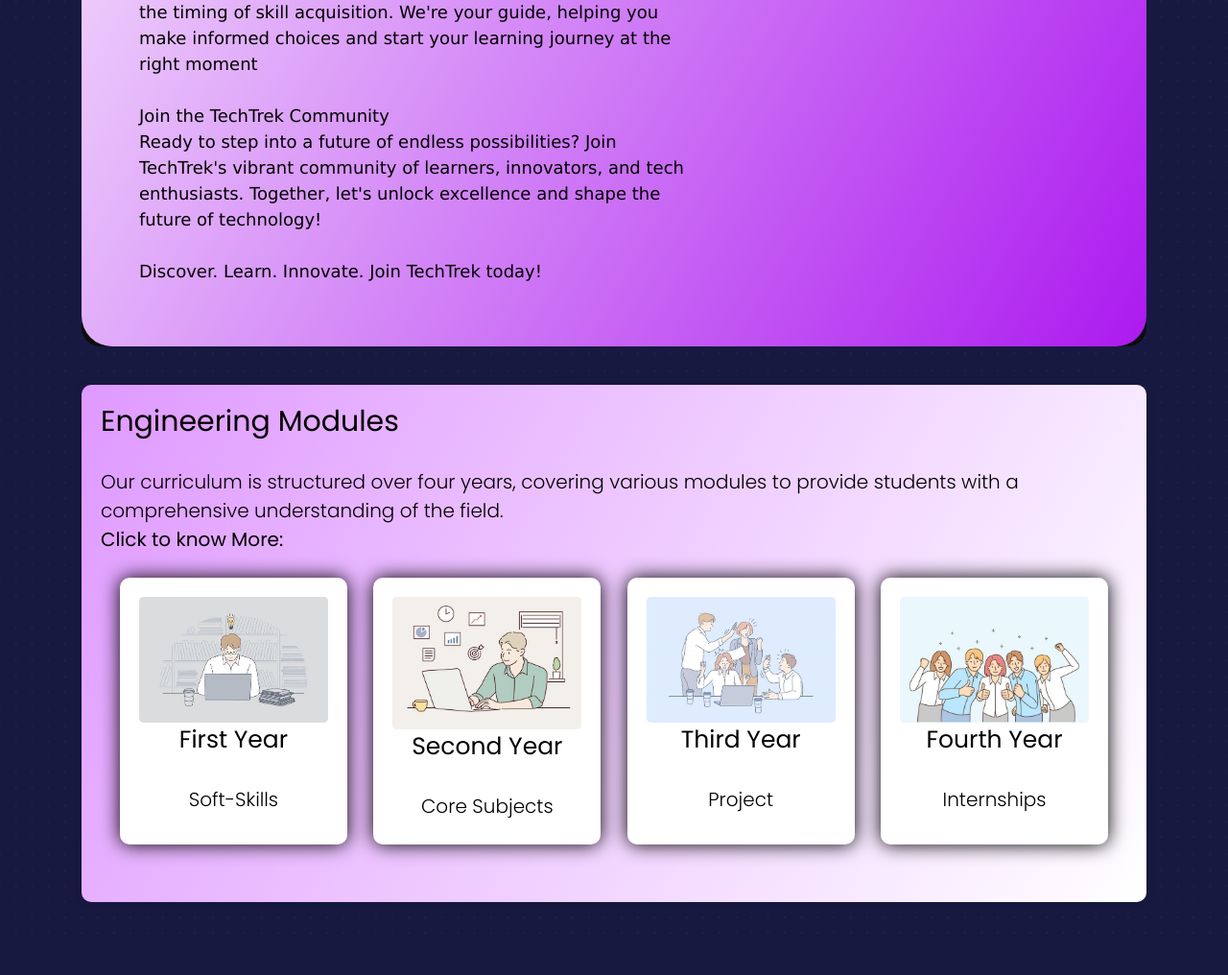
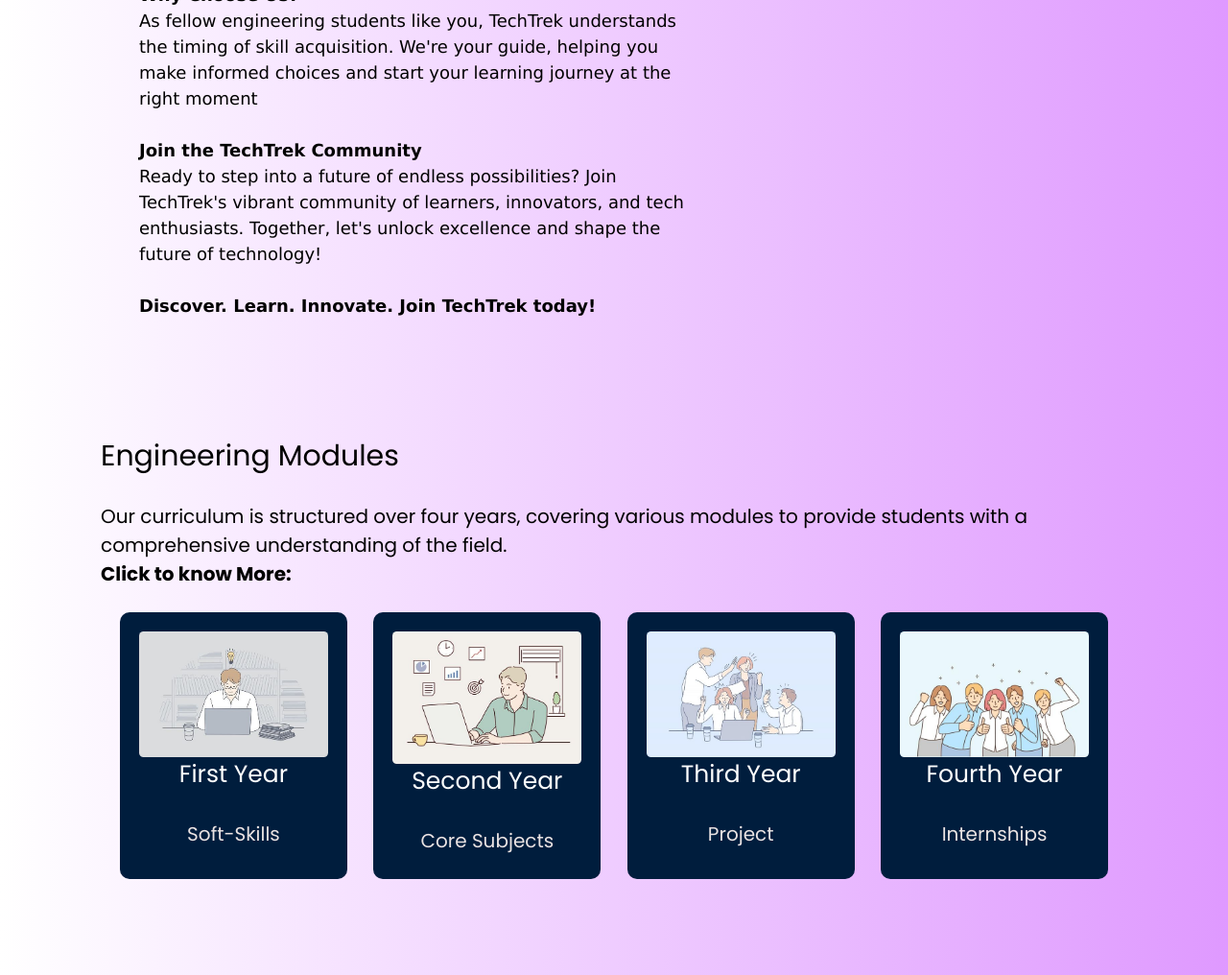
Before and after one commit to shwetasugure/TechTrek, a PHP site: page /about.html in a window 1280 px wide. Shown: the part 873-1889 px from the top of the page at 96% size. Before the commit the page ends 1813 px from the top, so only its background shows below. Run offline with PHP 8.4, Linux system fonts and the light colour scheme; some libraries are stand-ins or nearby versions.

Commit message:
about and contact final

```diff
--- a/blk-design-system-master/about.html
+++ b/blk-design-system-master/about.html
@@ -22,10 +22,6 @@
     <link href="home.css" rel="stylesheet" />
     <!-- Custom CSS for navbar -->
     <style>
-        .navbar.custom-navbar {
-            background-color: aqua;
-        }
-
         .navbar.custom-navbar.scrolled {
             background-color: #00FFFF;
             /* Aqua color */
@@ -163,7 +159,8 @@
                     <p>
                         <br>
                         Are you ready to embark on a journey of innovation and discovery in the world of Computer
-                        Science and Information Technology? Look no further than TechTrek - your trusted companion on the
+                        Science and Information Technology? Look no further than TechTrek - your trusted companion on
+                        the
                         path
                         to
                         success!
@@ -172,22 +169,29 @@
                         <!-- About Us -->
 
                         TechTrek is more than just an online learning platform; we are a team of passionate engineering
-                        students dedicated to simplify the complexities of tech education.Our platform is crafted for the tech industry's evolving needs.
+                        students dedicated to simplify the complexities of tech education.Our platform is crafted for
+                        the tech industry's evolving needs.
                         <br>
                         <br>
                         <b>Our Mission</b>
                         <br>
-                        At TechTrek, our mission is crystal clear – to Deliver top-notch education for tomorrow's challenges. We get the struggle of staying updated in tech. That's why we offer diverse, industry-demanded courses.
+                        At TechTrek, our mission is crystal clear – to Deliver top-notch education for tomorrow's
+                        challenges. We get the struggle of staying updated in tech. That's why we offer diverse,
+                        industry-demanded courses.
                         <br>
                         <br>
                         <b>Why Choose Us?</b>
                         <br>
-                        As fellow engineering students like you, TechTrek understands the timing of skill acquisition. We're your guide, helping you make informed choices and start your learning journey at the right moment
+                        As fellow engineering students like you, TechTrek understands the timing of skill acquisition.
+                        We're your guide, helping you make informed choices and start your learning journey at the right
+                        moment
                         <br>
                         <br>
                         <b>Join the TechTrek Community</b>
                         <br>
-                        Ready to step into a future of endless possibilities? Join TechTrek's vibrant community of learners, innovators, and tech enthusiasts. Together, let's unlock excellence and shape the future of technology!
+                        Ready to step into a future of endless possibilities? Join TechTrek's vibrant community of
+                        learners, innovators, and tech enthusiasts. Together, let's unlock excellence and shape the
+                        future of technology!
                         <br>
                         <br>
                         <b>Discover. Learn. Innovate. Join TechTrek today!</b>
--- a/blk-design-system-master/contact.html
+++ b/blk-design-system-master/contact.html
@@ -165,25 +165,21 @@
                     <span><i class="fas fa-mobile-alt"></i></span>
                     <span>Phone No.</span>
                     <span class="text">8080441475</span>
-                    <img src="images/phone.gif" alt="Contact Image">
                 </div>
                 <div>
                     <span><i class="fas fa-envelope-open"></i></span>
                     <span>E-mail</span>
                     <span class="text">TechTrek200@gmail.com</span>
-                    <img src="images/Email.gif" alt="Email Image">
                 </div>
                 <div>
                     <span><i class="fas fa-map-marker-alt"></i></span>
                     <span>Address</span>
                     <span class="text">Solapur, India</span>
-                    <img src="images/Location.gif" alt="Email Image">
                 </div>
                 <div>
                     <span><i class="fas fa-clock"></i></span>
                     <span>Opening Hours</span>
                     <span class="text">Monday - Friday (9:00 AM to 5:00 PM)</span>
-                    <img src="images/time.gif" alt="Email Image">
                 </div>
             </div>
             <div id="images-cont">
@@ -204,7 +200,7 @@
                         <input type="email" class="form-control" placeholder="E-mail" required>
                         <input type="text" class="form-control" placeholder="Phone" required>
                     </div>
-                    <textarea rows="5" required placeholder="Message" class="form-control"></textarea>
+                    <textarea rows="5" id="msg" required placeholder="Message" class="form-control"></textarea>
                     <input type="submit" class="send-btn" value="send message" required>
                 </form>
 
--- a/blk-design-system-master/design/about.css
+++ b/blk-design-system-master/design/about.css
@@ -3,9 +3,10 @@
     padding: 0;
 }
 
+
 /*navbar*/
 .navbar.custom-navbar {
-    background-color: #f5cef9 !important;
+    background-color: #f5cef900 !important;
 }
 
 .navbar.custom-navbar a {
@@ -34,7 +35,7 @@
 
 
 #modules {
-    background-color: white !important;
+    background: transparent !important;
     color: rgba(0, 0, 0, 0.301) !important;
 }
 
@@ -50,18 +51,18 @@
 #modules .years .year2 h3,
 #modules .years .year3 h3,
 #modules .years .year4 h3 {
-    color: rgb(0, 0, 0) !important;
+    color: rgb(255, 255, 255) !important;
 }
 
 #modules .years .year1 p,
 #modules .years .year2 p,
 #modules .years .year3 p,
 #modules .years .year4 p {
-    color: rgb(0, 0, 0) !important;
+    color: rgb(234, 227, 227) !important;
 }
 
 #modules .content {
-    background: linear-gradient(120deg, #df99ff, rgb(255, 255, 255));
+    background: transparent !important;
     color: rgb(0, 0, 0);
 }
 
@@ -70,18 +71,19 @@
 #modules .content h3,
 #modules .content a {
     color: black !important;
+    font-weight: 400;
 }
 
 .container #modules .content .years .year1,
 .container #modules .content .years .year2,
 .container #modules .content .years .year3,
 .container #modules .content .years .year4 {
-    background-color: #ffffff !important;
+    background-color: #001d3d !important;
 }
 
 
 .index-page {
-    background-color: #171941;
+    background: linear-gradient(270deg, #df99ff, rgb(255, 255, 255)) !important;
 }
 
 .index-page .i {
@@ -89,13 +91,14 @@
 }
 
 .container h1 {
-    color: rgb(255, 251, 251);
+    color: rgb(0, 0, 0);
+    font-weight: bold;
 }
 
 /* Custom CSS for navbar */
 
 .content1 {
-    background: linear-gradient(120deg, rgb(255, 255, 255), #ac1aef);
+    background: transparent;
     border-radius: 2rem;
 }
 
@@ -106,7 +109,12 @@
 .text-content h3,
 .text-content p {
     color: black;
+    font-weight: 400 !important;
     /* Set text color to black */
+}
+
+.text-content h2 {
+    font-weight: 700 !important;
 }
 
 
@@ -138,10 +146,7 @@
     margin-top: 100px;
 }
 
-.container #intro {
-    background-color: #0b0c0c;
-    color: #001d3d;
-}
+
 
 .container .content1 {
     text-align: left;
@@ -177,7 +182,7 @@
 h1,
 h2,
 h3 {
-    color: #333;
+    color: #000000;
 }
 
 #intro {
@@ -197,16 +202,13 @@
 #modules {
 
     margin-bottom: 40px;
-    background-color: #d9f0ff;
     border-radius: 20px;
 }
 
 .content {
 
     padding: 20px;
-    background-color: #080909;
     border-radius: 10px;
-    box-shadow: 0 0 10px rgba(0, 0, 0, 0.1);
 }
 
 .content h2 {
@@ -235,7 +237,6 @@
     width: 23%;
     padding: 20px;
     border-radius: 10px;
-    box-shadow: 0 0 20px rgb(0, 0, 0);
     text-align: center;
     margin-bottom: 20px;
 }
@@ -296,10 +297,6 @@
 
 .contact-bg {
     height: 40vh;
-    background: linear-gradient(rgba(0, 0, 0, 0.5), rgba(0, 0, 0, 0.7)), url(/contact.png);
-    background-position: 50% 100%;
-    background-repeat: no-repeat;
-    background-attachment: fixed;
     text-align: center;
     color: #fff;
     display: flex;
@@ -498,8 +495,8 @@
 }
 
 .social-links a:hover {
-    background-color: black;
-    border-color: white;
+    background-color: black !important;
+    border-color: white !important;
 }
 
 @media screen and (min-width: 768px) {
```
Also changed, not shown: blk-design-system-master/design/contact.css (+18 -16 lines).
